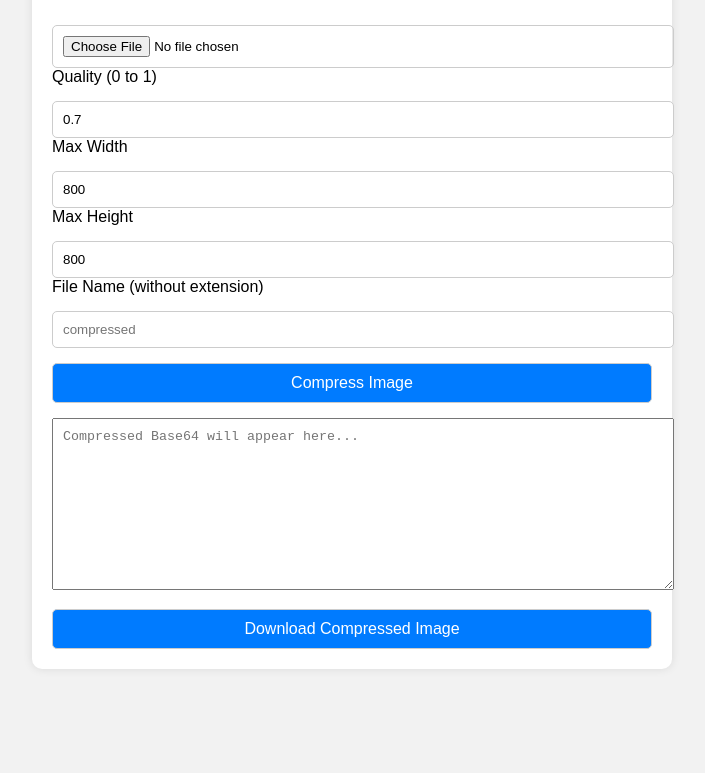
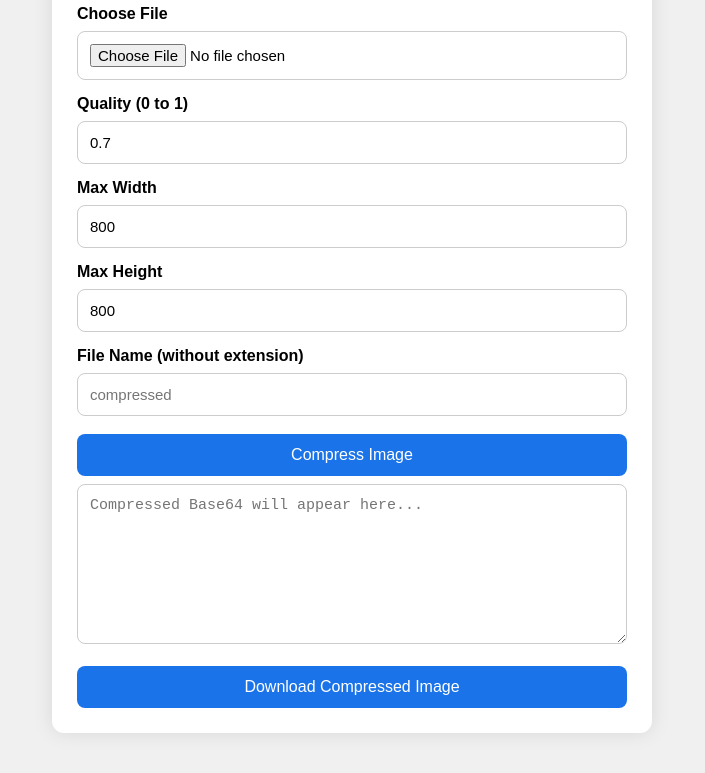
Before and after one commit to ICLNetworks/TestingOnly, a plain HTML site: page index.html in a window 1280 px wide. Shown: the part 108-881 px from the top of the page, without its empty margins (288-993 px from the left). Before the commit the page ends 807 px from the top, so only its background shows below. Drawn offline with Linux system fonts and the light colour scheme.

Commit message:
Update index.html

```diff
--- a/index.html
+++ b/index.html
@@ -2,48 +2,74 @@
 <html lang="en">
 <head>
 <meta charset="UTF-8">
-<title>Image Compressor</title>
+<title>Base64 Image Compressor</title>
 <style>
+    * {
+        box-sizing: border-box;
+    }
+
     body {
         font-family: Arial, sans-serif;
+        background: #f0f0f0;
         margin: 0;
-        padding: 30px;
-        background: #f2f2f2;
+        padding: 40px 10px;
+        display: flex;
+        justify-content: center;
     }
+
     .container {
+        width: 100%;
         max-width: 600px;
-        margin: auto;
         background: white;
-        padding: 20px;
-        border-radius: 10px;
-        box-shadow: 0 0 10px rgba(0,0,0,0.1);
+        padding: 25px;
+        border-radius: 12px;
+        box-shadow: 0 0 20px rgba(0, 0, 0, 0.1);
     }
-    input, button {
+
+    h2 {
+        margin-top: 0;
+        margin-bottom: 20px;
+        text-align: center;
+    }
+
+    label {
+        font-weight: bold;
         margin-top: 15px;
+        display: block;
+    }
+
+    input, textarea, button {
         width: 100%;
-        padding: 10px;
-        border-radius: 5px;
+        padding: 12px;
+        margin-top: 8px;
+        border-radius: 8px;
         border: 1px solid #ccc;
+        font-size: 15px;
     }
+
+    textarea {
+        height: 160px;
+        resize: vertical;
+    }
+
     button {
-        background: #007bff;
+        background: #1a73e8;
         color: white;
+        border: none;
         cursor: pointer;
         font-size: 16px;
+        margin-top: 18px;
     }
+
     button:hover {
-        background: #0056b3;
+        background: #0f5fcc;
     }
+
     img {
         max-width: 100%;
         margin-top: 20px;
-        border-radius: 5px;
-    }
-    textarea {
-        width: 100%;
-        height: 150px;
-        margin-top: 15px;
-        padding: 10px;
+        border-radius: 8px;
+        display: none;
     }
 </style>
 </head>
@@ -52,10 +78,11 @@
 <div class="container">
     <h2>Base64 Image Compressor</h2>
 
+    <label>Choose File</label>
     <input type="file" id="upload" accept="image/*">
 
     <label>Quality (0 to 1)</label>
-    <input type="number" id="quality" min="0" max="1" step="0.1" value="0.7">
+    <input type="number" id="quality" step="0.1" min="0" max="1" value="0.7">
 
     <label>Max Width</label>
     <input type="number" id="maxWidth" value="800">
@@ -68,7 +95,7 @@
 
     <button onclick="startCompress()">Compress Image</button>
 
-    <img id="preview" style="display:none;">
+    <img id="preview">
 
     <textarea id="outputBase64" placeholder="Compressed Base64 will appear here..."></textarea>
 
@@ -83,7 +110,6 @@ function compressBase64(base64, quality, maxWidth, maxHeight) {
             let w = img.width;
             let h = img.height;
 
-            // Resize
             if (w > maxWidth || h > maxHeight) {
                 if (w > h) {
                     h = h * (maxWidth / w);
@@ -110,10 +136,7 @@ function compressBase64(base64, quality, maxWidth, maxHeight) {
 
 function startCompress() {
     const file = document.getElementById("upload").files[0];
-    if (!file) {
-        alert("Please upload an image.");
-        return;
-    }
+    if (!file) return alert("Please upload an image!");
 
     const quality = parseFloat(document.getElementById("quality").value);
     const maxWidth = parseInt(document.getElementById("maxWidth").value);
@@ -127,8 +150,6 @@ function startCompress() {
         document.getElementById("preview").src = compressed;
         document.getElementById("preview").style.display = "block";
         document.getElementById("outputBase64").value = compressed;
-
-        console.log("Compressed size:", (compressed.length / 1024).toFixed(2), "KB");
     };
     reader.readAsDataURL(file);
 }
@@ -140,10 +161,10 @@ function downloadImage() {
     let name = document.getElementById("fileName").value.trim();
     if (name === "") name = "compressed";
 
-    const link = document.createElement("a");
-    link.href = base64;
-    link.download = name + ".jpg";
-    link.click();
+    const a = document.createElement("a");
+    a.href = base64;
+    a.download = name + ".jpg";
+    a.click();
 }
 </script>
 
```
